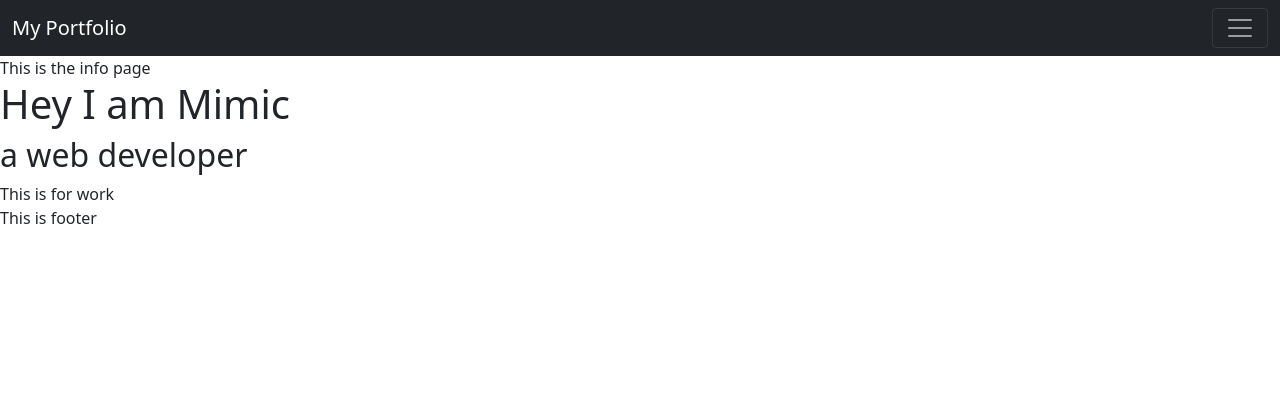
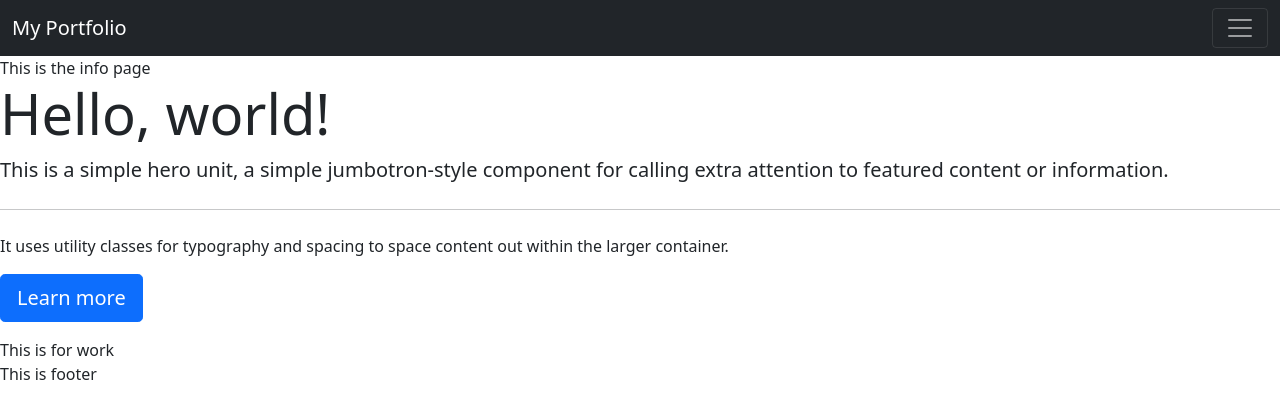
Before and after one commit to adetoroe787/persoal-porfolio-page, a plain HTML site: page index.html in a window 1280 px wide. Drawn offline with nearby package versions, Linux system fonts and the light colour scheme.

Commit message:
another commit

```diff
--- a/index.html
+++ b/index.html
@@ -46,12 +46,16 @@
         <div id="info-Page">This is the info page</div>
 
 
-        <div id="project">
+        <div class="jumbotron">
+  <h1 class="display-4">Hello, world!</h1>
+  <p class="lead">This is a simple hero unit, a simple jumbotron-style component for calling extra attention to featured content or information.</p>
+  <hr class="my-4">
+  <p>It uses utility classes for typography and spacing to space content out within the larger container.</p>
+  <p class="lead">
+    <a class="btn btn-primary btn-lg" href="#" role="button">Learn more</a>
+  </p>
+</div>
 
-            <h1 id="content1">Hey I am Mimic</h1>
-            <h2 id="content2">a web developer</h2>
-
-        </div>
         <div id="worktogether">This is for work</div>
         <div id="footer">This is footer</div>
       </div>
```
